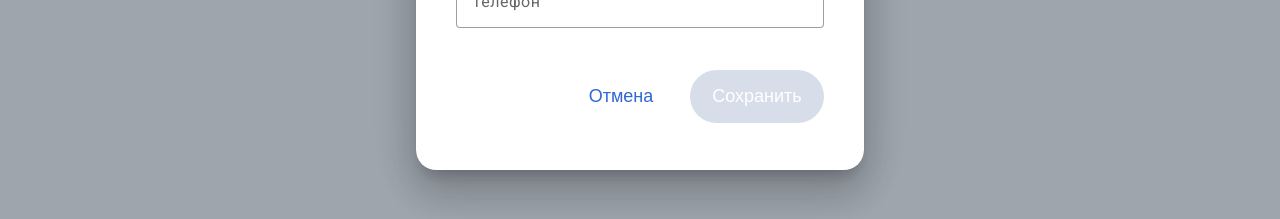
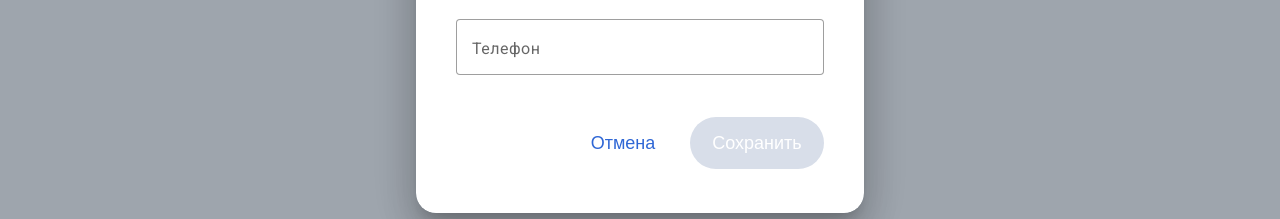
Before and after one commit to Kornull/initium-test-task, an Angular app: page / in a window 1280 px wide. Both pictures are taken after a click on the button 50 px from the left and 121 px from the top of the page. Shown: the part 526-745 px from the top of the page. Built offline with nearby package versions, Linux system fonts and the light colour scheme; no server answers.

Commit message:
fix: modal styles

```diff
--- a/src/app/shared/components/delete-user/delete-user.component.scss
+++ b/src/app/shared/components/delete-user/delete-user.component.scss
@@ -4,7 +4,7 @@
   width: 448px;
   height: 300px;
   background: $white;
-  padding: 40px;
+  padding: 44px;
   margin: 0;
 
   &-title {
@@ -14,7 +14,7 @@
     line-height: 100%;
     letter-spacing: 0em;
     color: $title-text;
-    margin: 0 0 28px;
+    margin: 0 0 30px;
   }
 
   &-subtitle {
@@ -28,13 +28,13 @@
     margin-bottom: 12px;
   }
   &-btn {
+    font-size: 18px;
+    text-align: center;
+    width: 112px;
+    height: 52px;
     border-radius: 37px;
     padding: 16px 22px;
-    width: 134px;
-    height: 53px;
     border: none;
-    font-size: 18px;
-    text-align: center;
     cursor: pointer;
     transition: background 0.2s linear;
 
--- a/src/app/shared/components/table-form/table-form.component.html
+++ b/src/app/shared/components/table-form/table-form.component.html
@@ -86,6 +86,7 @@
         >Некорректный номер телефона</mat-error
       >
     </mat-form-field>
+  </form>
   <div class="buttons-block">
     <button
       class="form-btn form-btn--reset"
@@ -99,5 +100,4 @@
       Сохранить
     </button>
   </div>
-  </form>
 </div>
--- a/src/app/shared/components/table-form/table-form.component.scss
+++ b/src/app/shared/components/table-form/table-form.component.scss
@@ -6,7 +6,7 @@
   gap: 20px;
   width: 448px;
   height: 592px;
-  padding: 40px;
+  padding: 44px 40px 48px;
   border-radius: 20px;
   background: $white;
 }
@@ -29,7 +29,7 @@
     border-radius: 37px;
     padding: 16px 22px;
     width: 134px;
-    height: 53px;
+    height: 52px;
     border: none;
     font-size: 18px;
     text-align: center;
@@ -67,8 +67,8 @@
 .buttons-block {
   display: flex;
   justify-content: flex-end;
-  gap: 2px;
   width: 100%;
+  margin-bottom: 10px;
 }
 
 .error-msq {
--- a/src/styles.scss
+++ b/src/styles.scss
@@ -29,11 +29,15 @@ body {
 }
 
 mat-dialog-container {
-  background-color: transparent !important;
+  background-color: none !important;
   &.mat-mdc-dialog-container .mdc-dialog__surface {
+    // box-shadow: none !important;
+    margin-top: 98px !important;
+    top: -6px !important;
     border-radius: 20px;
     min-height: 0;
-    background: transparent !important;
+    border: none;
+    background: none !important;
   }
 }
 
```
Lines whose indentation alone changed are shown as unchanged.
